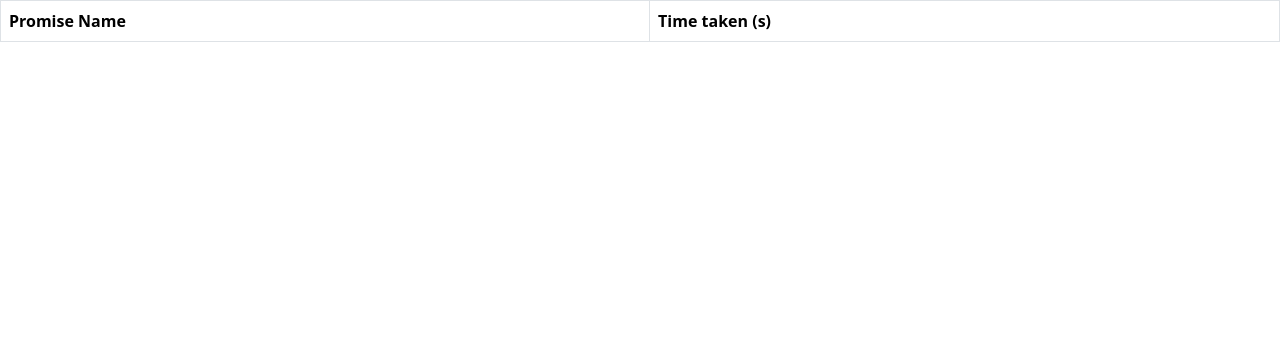
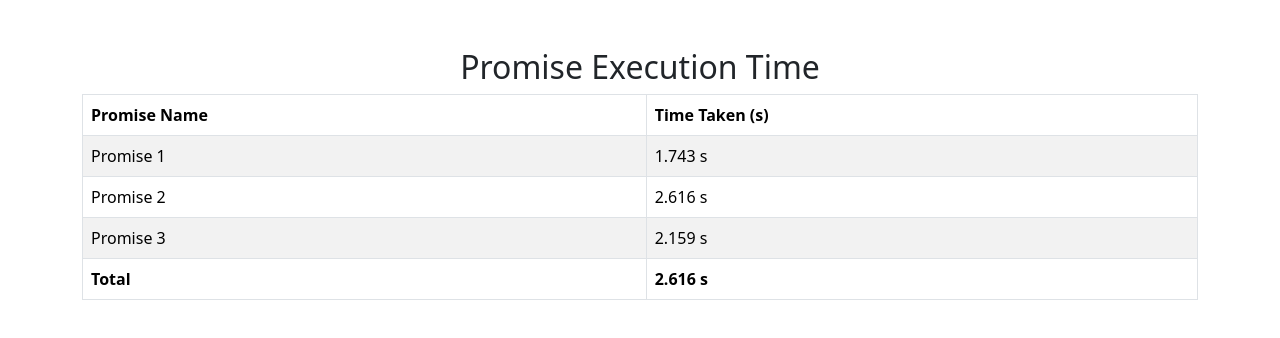
Before and after one commit to acciojob/wait-for-multiple-promises-d19rsabhah, a website: page main.html in a window 1280 px wide. Drawn offline with nearby package versions, Linux system fonts and the light colour scheme.

Commit message:
created a submission

```diff
--- a/main.html
+++ b/main.html
@@ -1,7 +1,7 @@
 <!DOCTYPE html>
-
 <html>
   <head>
+    <title>Promise Timing Table</title>
     <link rel="stylesheet" href="styles.css" />
     <link
       href="https://cdn.jsdelivr.net/npm/bootstrap@5.3.0-alpha1/dist/css/bootstrap.min.css"
@@ -12,16 +12,22 @@
   </head>
 
   <body>
-    <!-- the entire body must be written by student -->
+    <div class="container mt-5">
+      <h2 class="text-center">Promise Execution Time</h2>
       <table class="table table-striped table-hover table-bordered">
         <thead>
           <tr>
             <th>Promise Name</th>
-          <th>Time taken (s)</th>
+            <th>Time Taken (s)</th>
           </tr>
         </thead>
-      <tbody id="output"></tbody>
+        <tbody id="output">
+          <tr>
+            <td colspan="2" class="text-center">Loading...</td>
+          </tr>
+        </tbody>
       </table>
+    </div>
 
     <script type="text/javascript" src="./script.js"></script>
     <script
--- a/script.js
+++ b/script.js
@@ -1 +1,40 @@
 //your JS code here. If required.
+// Function to generate a promise that resolves after a random time (1-3 seconds)
+function createPromise(index) {
+    const delay = Math.random() * 2 + 1; // Random delay between 1 and 3 seconds
+    return new Promise(resolve => {
+        setTimeout(() => resolve({ name: `Promise ${index}`, time: delay.toFixed(3) }), delay * 1000);
+    });
+}
+
+// Getting reference to the output table
+const outputTable = document.getElementById("output");
+
+// Create three promises
+const promises = [createPromise(1), createPromise(2), createPromise(3)];
+
+// Using Promise.all() to wait for all promises to resolve
+Promise.all(promises).then(results => {
+    // Remove the "Loading..." row
+    outputTable.innerHTML = "";
+
+    let maxTime = 0;
+
+    results.forEach(result => {
+        maxTime = Math.max(maxTime, parseFloat(result.time));
+        outputTable.innerHTML += `
+            <tr>
+                <td>${result.name}</td>
+                <td>${result.time} s</td>
+            </tr>
+        `;
+    });
+
+    // Append the Total Row
+    outputTable.innerHTML += `
+        <tr>
+            <td><strong>Total</strong></td>
+            <td><strong>${maxTime.toFixed(3)} s</strong></td>
+        </tr>
+    `;
+});
--- a/styles.css
+++ b/styles.css
@@ -1 +1,13 @@
 /*  your css code here. If applicable */
+body {
+  font-family: Arial, sans-serif;
+}
+
+h2 {
+  text-align: center;
+}
+
+table {
+  margin: auto;
+  width: 60%;
+}
```
Lines whose indentation alone changed are shown as unchanged.
